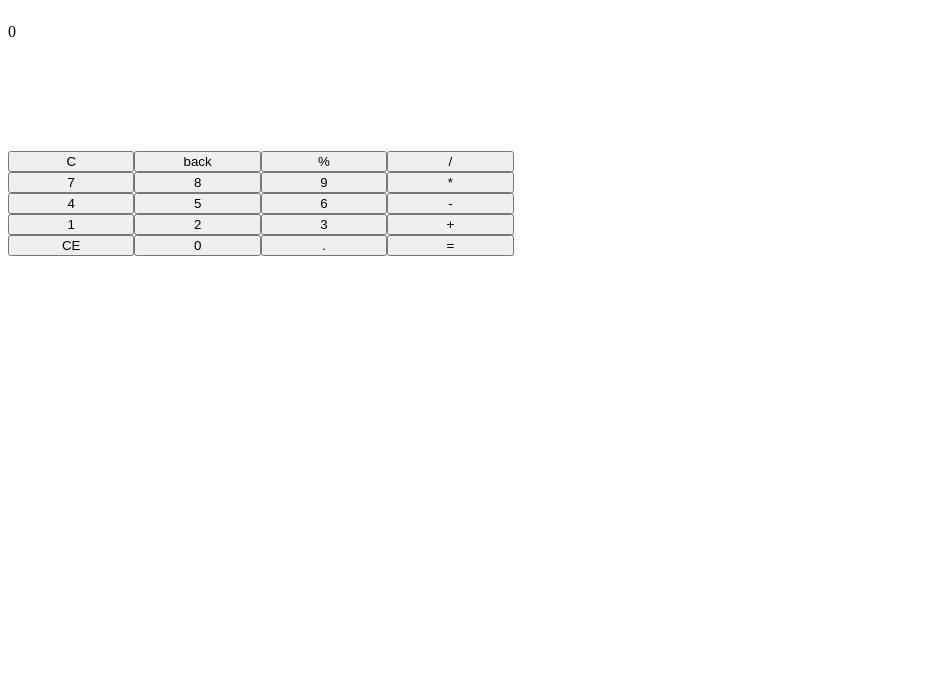
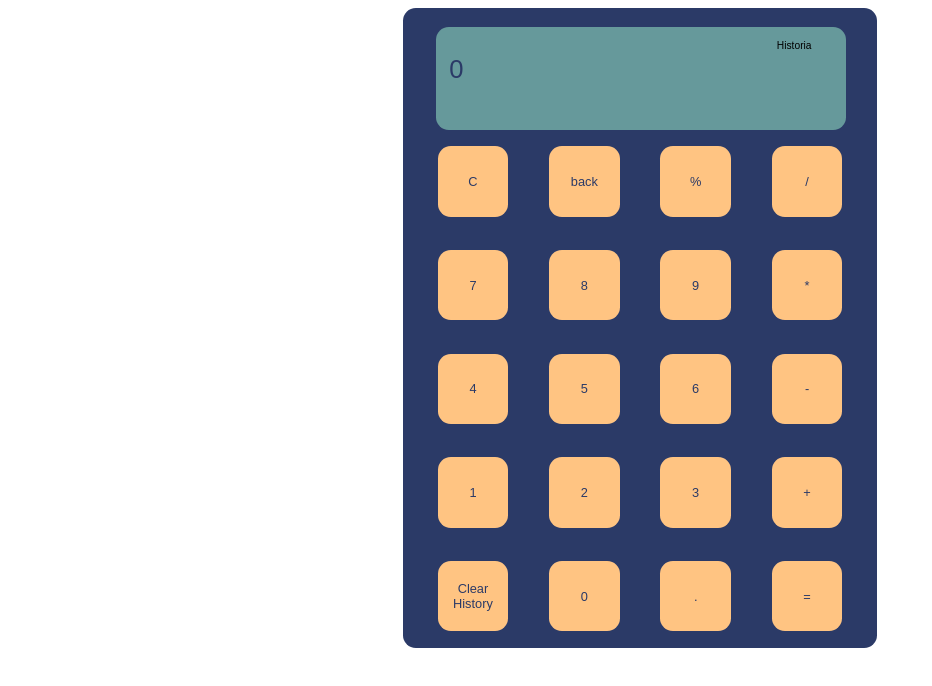
Before and after one commit to GracjanOne/Calculator, a plain HTML site: page index.html in a window 1280 px wide. Shown: the whole page, without its empty margins (0-932 px from the left). Drawn offline with Linux system fonts and the light colour scheme.

Commit message:
ADD DESIGN AND FIX BUGS

```diff
--- a/index.html
+++ b/index.html
@@ -12,35 +12,38 @@
 <body>
 
   <section>
-    <div id="secton-container">
-      <div id="whole-operation"></div>
-      <div id="result">
+    <div id="calculator">
+      <div id="section-container">
+        <div id="operations-history">Historia <br></div>
+        <div id="whole-operation"></div>
+        <div id="result">
+        </div>
 
       </div>
 
-    </div>
-    <div id="elements-container">
-      <button id="clear">C</button>
-      <button id="back">back</button>
-      <button class="buttons">%</button>
-      <button class="operators buttons">/</button>
-      <button class="numbers buttons">7</button>
-      <button class="numbers buttons">8</button>
-      <button class="numbers buttons">9</button>
-      <button class="operators buttons">*</button>
-      <button class="numbers buttons">4</button>
-      <button class="numbers buttons">5</button>
-      <button class="numbers buttons">6</button>
-      <button class="operators buttons">-</button>
-      <button class="numbers buttons">1</button>
-      <button class="numbers buttons">2</button>
-      <button class="numbers buttons">3</button>
-      <button class="operators buttons">+</button>
-      <button>CE</button>
-      <button class="numbers buttons">0</button>
-      <button id="comma" class="numbers buttons">.</button>
-      <button id="submit">=</button>
-    </div>
+      <div id="elements-container">
+        <button id="clear" class="operator">C</button>
+        <button id="back" class="operator">back</button>
+        <button id="percent" class="buttons operator">%</button>
+        <button class="operators buttons operator">/</button>
+        <button class="numbers buttons operator">7</button>
+        <button class="numbers buttons operator">8</button>
+        <button class="numbers buttons operator">9</button>
+        <button class="operators buttons operator">*</button>
+        <button class="numbers buttons operator">4</button>
+        <button class="numbers buttons operator">5</button>
+        <button class="numbers buttons operator">6</button>
+        <button class="operators buttons operator">-</button>
+        <button class="numbers buttons operator">1</button>
+        <button class="numbers buttons operator">2</button>
+        <button class="numbers buttons operator">3</button>
+        <button class="operators buttons operator">+</button>
+        <button id="clear-history" class="operator">Clear History</button>
+        <button class="numbers buttons operator">0</button>
+        <button id="comma" class="numbers buttons operator">.</button>
+        <button id="submit" class="operator">=</button>
+      </div>
+      </div>
     </div>
   </section>
 
--- a/script.js
+++ b/script.js
@@ -1,3 +1,12 @@
+/* BUGI
+
+*/
+/* TODO
+
+-Dodanie oprawy graficznej
+-Rozwinięcie liczb po przecinku
+-Zaokrąglenie liczby za pomocą round
+*/
 const buttons = document.querySelectorAll(".numbers");
 const operators = document.querySelectorAll(".operators");
 const resultPlace = document.querySelector("#result");
@@ -6,15 +15,28 @@ const back = document.querySelector("#back");
 const submit = document.querySelector("#submit");
 const allButtons = document.querySelectorAll(".buttons");
 const wholeOperation = document.querySelector("#whole-operation");
-const comma = document.querySelector("#comma");
+const percent = document.querySelector("#percent");
+const history = document.querySelector("#operations-history");
+const clearHistory = document.querySelector("#clear-history");
+let isSubmited = false;
+let percentOperation = 0;
+let isPercentClicked = false;
 let result;
 let operation = [];
+
+let targetedOperation = "";
 let operator = "";
 let i = 0;
 let operationKey;
 resultPlace.innerHTML = 0;
+
 buttons.forEach((firstChose) => {
   firstChose.addEventListener("click", function () {
+    if(isSubmited === true){
+      resultPlace.innerHTML = 0;
+      operation = [];
+      isSubmited = false;
+    }
     operation.push(firstChose.innerHTML);
     i = 0;
     let showedNumber = firstChose.innerHTML;
@@ -22,6 +44,10 @@ buttons.forEach((firstChose) => {
   });
 });
 
+percent.addEventListener("click", function () {
+  isPercentClicked = true;
+  percentOperation = operation[0] / 100;
+});
 operators.forEach((operatorChose) => {
   operatorChose.addEventListener("click", function () {
     i++;
@@ -30,7 +56,6 @@ operators.forEach((operatorChose) => {
       operation.push(operatorChose.innerHTML);
       operationKey = operatorChose.innerHTML;
     }
-    console.log(operation[1]);
   });
 });
 allButtons.forEach((button) => {
@@ -40,16 +65,30 @@ allButtons.forEach((button) => {
 });
 clear.addEventListener("click", function () {
   operation = [""];
+  wholeOperation.innerHTML = "";
   resultPlace.innerHTML = 0;
 });
 back.addEventListener("click", function () {
   operation = operation.slice(0, -1);
+  wholeOperation.innerHTML = wholeOperation.innerHTML.slice(0, -1);
+  i = 0;
 });
 submit.addEventListener("click", function () {
+  isSubmited = true;
   result = eval(operation.join(""));
   if (result === Infinity) {
     resultPlace.innerHTML = "Nie można dzielić przez 0";
+  }
+  if (isPercentClicked === true) {
+    resultPlace.innerHTML = percentOperation;
   } else {
     resultPlace.innerHTML = result;
   }
+  targetedOperation = operation.join("");
+
+  history.innerHTML += targetedOperation + "=" + result;
+  history.innerHTML += "<br>";
 });
+clearHistory.addEventListener("click", function () {
+  history.innerHTML = "Historia" + "<br>";
+});
--- a/style.css
+++ b/style.css
@@ -1,19 +1,75 @@
 html {
     height: 100%;
     width: 100%;
+    font-family: Arial, Helvetica, sans-serif;
   }
   #elements-container{
     display: grid;
     grid-template-columns: 10% 10% 10% 10%;
     grid-template-rows: 20% 20% 20% 20% 20%;
+    gap: 1vw 5vw;
   }
   #result{
     height: 10vw;
     width: 10vw;
+    font-size: 2vw;
   }
   #whole-operation{
     height: 1.2vw;
     width: 10vw;
-    color: gray;
+    color: #B3AF8F;
     font-size: 1vw;
   }
+  #operations-history{
+    z-index: 10000;
+    width: 5vw;
+    height: 6.5vw;
+    overflow-y: scroll;
+    overflow-x: hidden;
+    color: black;
+    float: right;
+    position: relative;
+    left: 2%;
+    font-size: 0.8vw;
+  }
+  #calculator{
+    width: 37vw;
+    height: 50vw;
+    background-color: #2B3A67;
+    border-radius: 1vw;
+  }
+  section{
+    display: flex;
+    justify-content: center;
+  }
+  #section-container{
+    width: 30vw;
+    height: 6vw;
+    background-color: #66999B;
+    z-index: 1000;
+    margin-bottom: 2vw;
+    position: relative;
+    left: 7%;
+    top: 3%;
+    border-radius: 1vw;
+    padding: 1vw;
+  }
+  #result{
+    color: #2B3A67;
+  }
+  .operator{
+    z-index: 100000;
+    cursor: pointer;
+    background-color: #FFC482;
+    border: none;
+    border-radius: 1vw;
+    width: 5.5vw;
+    height: 5.5vw;
+    color: #2B3A67;
+    margin-left: 2.7vw;
+    font-size: 1vw;
+    margin-top: 0.8vw;
+  }
+  .operator:hover{
+    background-color: #66999B;
+  }
```
